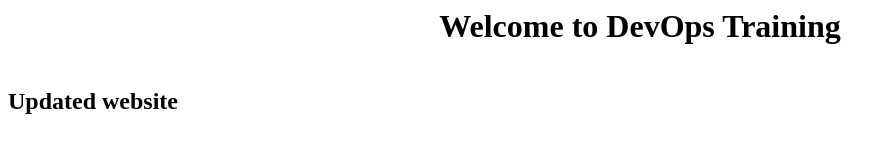
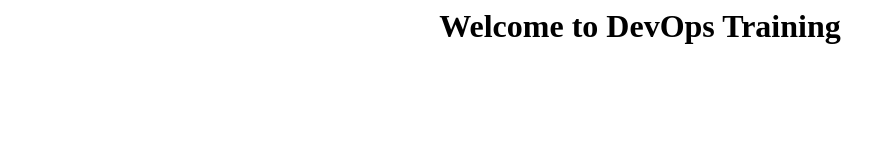
Before and after one commit to nishant-training/devops-website, a plain HTML site: page index.html in a window 1280 px wide. Shown: the whole page, without its empty margins (0-894 px from the left). Drawn offline with Linux system fonts and the light colour scheme.

Commit message:
updated index.html

```diff
--- a/index.html
+++ b/index.html
@@ -1,2 +1 @@
 <h1><center>Welcome to DevOps Training<h1></center>
-<h2>Updated website</h2>
```
